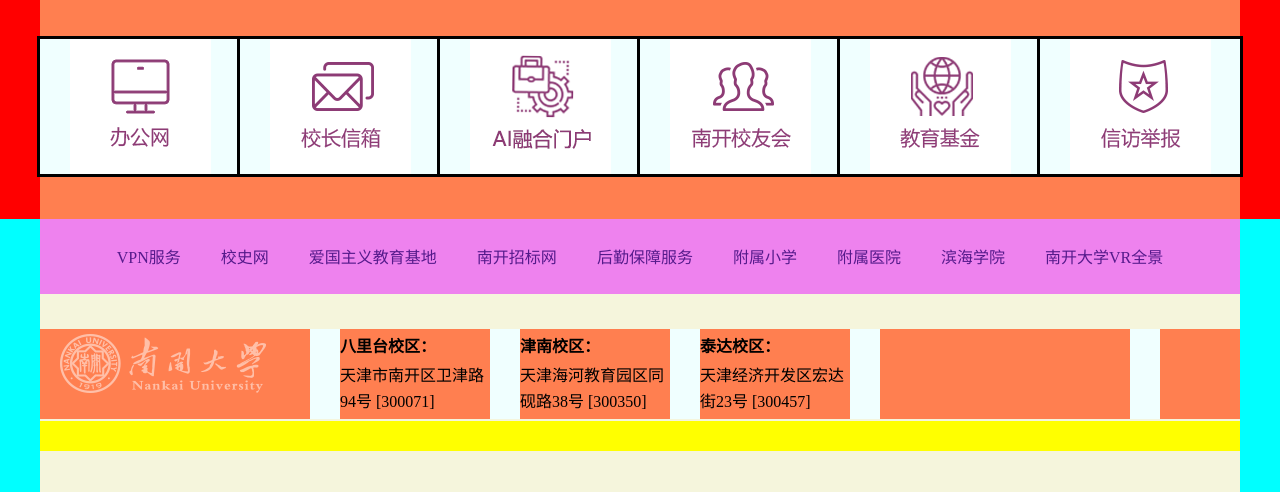
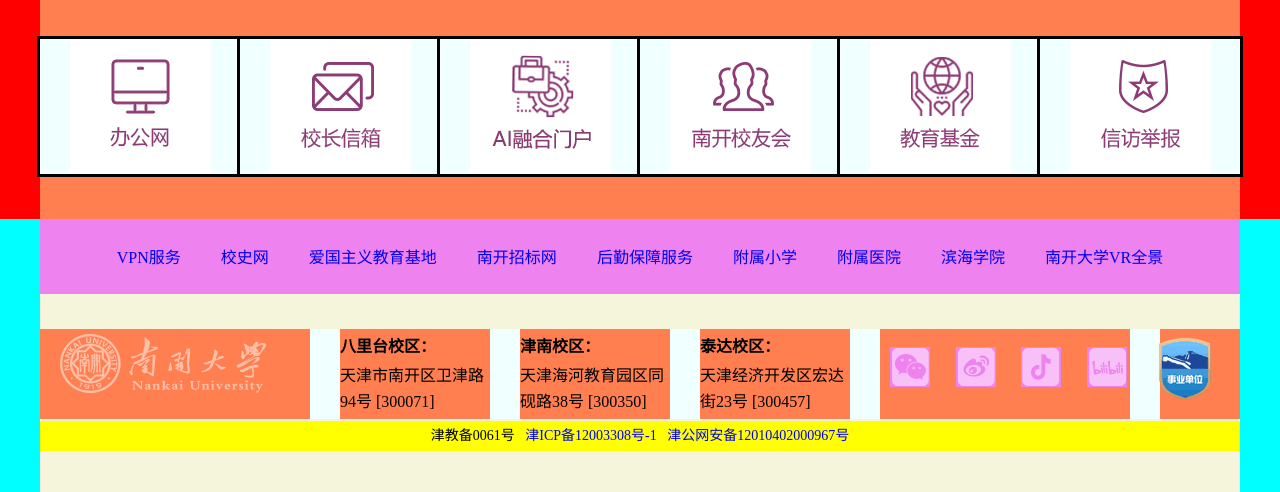
Before and after one commit to kohunglee/emloglab, a PHP site: page /workspace/trywebsite/index.html in a window 1280 px wide. Shown: the part 3069-3561 px from the top of the page. Run offline with PHP 8.4, Linux system fonts and the light colour scheme.

Commit message:
UI initial completion

```diff
--- a/workspace/trywebsite/css/main.css
+++ b/workspace/trywebsite/css/main.css
@@ -19,6 +19,8 @@
   text-decoration: none;
 }
 
+
+/* --------- 屏幕大小 大于 1200 --------- */
 
 /* 头部 */
 .header {
@@ -474,12 +476,33 @@
 }
 .footer-social {
   width: 250px;
+  padding-left: 10px;
+  padding-top: 18px;
+}
+.footer-social-logo {
+  height: 40px;
+  background-color: violet !important;
+  width: 40px;
+  display: inline-block;
+}
+.footer-social > .footer-social-logo:not(:first-child) {
+  margin-left: 22px;
 }
 .footer-sydw {
   width: 80px;
+}
+.footer-sydw-img {
+  margin-left: -15px;
 }
 .footer-icp {
   height: 30px;
   background-color: yellow;
   margin-top: 2px;
+  line-height: 30px;
+  text-align: center;
 }
+
+/* --------- 屏幕大小 1000 ~ 1200 --------- */
+
+
+/* --------- 屏幕大小 小于 1000 --------- */
--- a/workspace/trywebsite/index.html
+++ b/workspace/trywebsite/index.html
@@ -194,9 +194,9 @@
         <div class="special-series-c">
             <div class="series-title">系列专题</div>
             <ul class="series-ul">
-                <li class="series-li"><a class="series-a" href=""><img class="series-img" src="./image/list1.jpg" alt=""></a></li>
-                <li class="series-li"><a class="series-a" href=""><img class="series-img" src="./image/list2.jpg" alt=""></a></li>
-                <li class="series-li"><a class="series-a" href=""><img class="series-img" src="./image/list3.jpg" alt=""></a></li>
+                <li class="series-li"><a class="series-a" href="javascript:void(0);"><img class="series-img" src="./image/list1.jpg" alt=""></a></li>
+                <li class="series-li"><a class="series-a" href="javascript:void(0);"><img class="series-img" src="./image/list2.jpg" alt=""></a></li>
+                <li class="series-li"><a class="series-a" href="javascript:void(0);"><img class="series-img" src="./image/list3.jpg" alt=""></a></li>
             </ul>
             <div class="series-progress">
             </div>
@@ -206,7 +206,7 @@
     <div class="part essay">
         <div class="essay-c">
             <div class="essay-leftimg">
-                <a class="essay-leftimg-a" href=""><img class="essay-leftimg-img" src="./image/schoolpic1.jpg" alt=""></a>
+                <a class="essay-leftimg-a" href="javascript:void(0);"><img class="essay-leftimg-img" src="./image/schoolpic1.jpg" alt=""></a>
             </div>
             <div class="essay-class-name">
                 <div class="essay-class-toc">
@@ -244,15 +244,15 @@
             <div class="video-card">
                 <ul class="video-ul">
                     <li class="video-li">
-                        <a class="essay-leftimg-a" href=""><img class="video-videoimage" src="./image/vedio1.jpg" alt=""></a>
+                        <a class="essay-leftimg-a" href="javascript:void(0);"><img class="video-videoimage" src="./image/vedio1.jpg" alt=""></a>
                         <div class="video-videotitle">百年南开 永远年青</div>
                     </li>
                     <li class="video-li">
-                        <a class="essay-leftimg-a" href=""><img class="video-videoimage" src="./image/vedio2.jpg" alt=""></a>
+                        <a class="essay-leftimg-a" href="javascript:void(0);"><img class="video-videoimage" src="./image/vedio2.jpg" alt=""></a>
                         <div class="video-videotitle">南开大学电视新闻3月27日</div>
                     </li>
                     <li class="video-li">
-                        <a class="essay-leftimg-a" href=""><img class="video-videoimage" src="./image/vedio3.jpg" alt=""></a>
+                        <a class="essay-leftimg-a" href="javascript:void(0);"><img class="video-videoimage" src="./image/vedio3.jpg" alt=""></a>
                         <div class="video-videotitle">南开大学电视新闻2023年11月28日</div>
                     </li>
                 </ul>
@@ -288,31 +288,31 @@
             <div class="footer-simplenav">
                 <ul class="footer-simplenav-ul">
                     <li class="footer-simplenav-li">
-                        <a class="footer-simplenav-a" href="">VPN服务</a>
+                        <a class="footer-simplenav-a" href="javascript:void(0);">VPN服务</a>
                     </li>
                     <li class="footer-simplenav-li">
-                        <a class="footer-simplenav-a" href="">校史网</a>
+                        <a class="footer-simplenav-a" href="javascript:void(0);">校史网</a>
                     </li>
                     <li class="footer-simplenav-li">
-                        <a class="footer-simplenav-a" href="">爱国主义教育基地</a>
+                        <a class="footer-simplenav-a" href="javascript:void(0);">爱国主义教育基地</a>
                     </li>
                     <li class="footer-simplenav-li">
-                        <a class="footer-simplenav-a" href="">南开招标网</a>
+                        <a class="footer-simplenav-a" href="javascript:void(0);">南开招标网</a>
                     </li>
                     <li class="footer-simplenav-li">
-                        <a class="footer-simplenav-a" href="">后勤保障服务</a>
+                        <a class="footer-simplenav-a" href="javascript:void(0);">后勤保障服务</a>
                     </li>
                     <li class="footer-simplenav-li">
-                        <a class="footer-simplenav-a" href="">附属小学</a>
+                        <a class="footer-simplenav-a" href="javascript:void(0);">附属小学</a>
                     </li>
                     <li class="footer-simplenav-li">
-                        <a class="footer-simplenav-a" href="">附属医院</a>
+                        <a class="footer-simplenav-a" href="javascript:void(0);">附属医院</a>
                     </li>
                     <li class="footer-simplenav-li">
-                        <a class="footer-simplenav-a" href="">滨海学院</a>
+                        <a class="footer-simplenav-a" href="javascript:void(0);">滨海学院</a>
                     </li>
                     <li class="footer-simplenav-li">
-                        <a class="footer-simplenav-a" href="">南开大学VR全景</a>
+                        <a class="footer-simplenav-a" href="javascript:void(0);">南开大学VR全景</a>
                     </li>
                 </ul>
             </div>
@@ -331,22 +331,27 @@
                 </div>
                 <div class="footer-social">
                     <div class="footer-social-logo">
-                        <a class="footer-social-a" href=""><img class="footer-social-img" src="" alt=""></a>
+                        <a class="footer-social-a" href="javascript:void(0);"><img class="footer-social-img" src="./image/wx_s.png" alt=""></a>
                     </div>
                     <div class="footer-social-logo">
-                        <a class="footer-social-a" href=""><img class="footer-social-img" src="" alt=""></a>
+                        <a class="footer-social-a" href="javascript:void(0);"><img class="footer-social-img" src="./image/wb_s.png" alt=""></a>
                     </div>
                     <div class="footer-social-logo">
-                        <a class="footer-social-a" href=""><img class="footer-social-img" src="" alt=""></a>
+                        <a class="footer-social-a" href="javascript:void(0);"><img class="footer-social-img" src="./image/douyin_s.png" alt=""></a>
                     </div>
                     <div class="footer-social-logo">
-                        <a class="footer-social-a" href=""><img class="footer-social-img" src="" alt=""></a>
+                        <a class="footer-social-a" href="javascript:void(0);"><img class="footer-social-img" src="./image/blbl_s.png" alt=""></a>
                     </div>
                 </div>
-                <div class="footer-sydw"></div>
+                <div class="footer-sydw">
+                    <img class="footer-sydw-img" src="./image/blue.png" alt="">
+                </div>
             </div>
             <div class="footer-icp">
-
+                津教备0061号&nbsp;&nbsp;
+				<a class="footer-icp-a" href="javascript:void(0);" target="_blank">津ICP备12003308号-1</a>&nbsp;&nbsp;
+				<a class="footer-icp-a" target="_blank" href="javascript:void(0);">津公网安备12010402000967号</a>
+			</div>
             </div>
         </div>
     </div>
```
